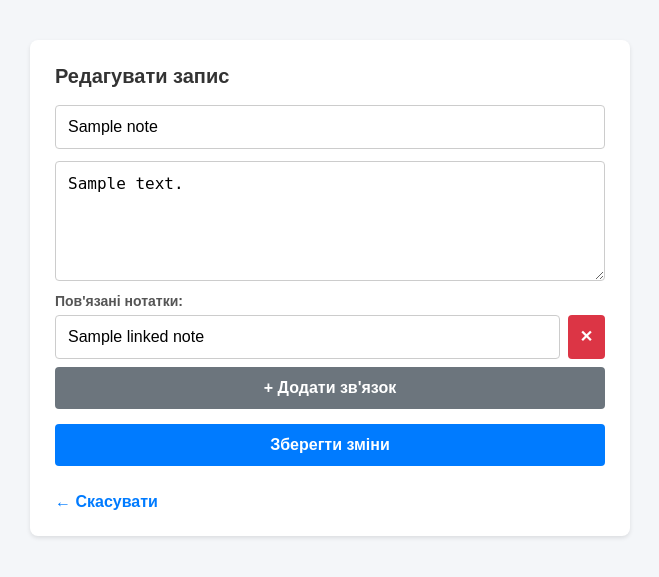
After one commit to Nick-Ptrnko/note-app, a FastAPI app: template templates/edit.html in a window 1280 px wide. The commit adds this page. Shown: the top 577 px of the page, without its empty margins (310-969 px from the left). Run offline with FastAPI, Linux system fonts and the light colour scheme; the template is opened without the code that fills it: most values are stand-ins (such as "Sample title", 1, 10 or a date in 2020).

Commit message:
before MySQL

```diff
--- a/main.py
+++ b/main.py
@@ -6,16 +6,22 @@ from fastapi.templating import Jinja2Templates
 
 app = FastAPI(title="Note Taking API")
 
-# Підключаємо папку templates для HTML-файлів
 templates = Jinja2Templates(directory="templates")
 
 
 class Note:
 
-    def __init__(self, note_id: int, title: str, content: str):
+    def __init__(
+        self,
+        note_id: int,
+        title: str,
+        content: str,
+        linked_note_ids: list[int] | None = None,
+    ):
         self.id: int = note_id
         self.title: str = title
         self.content: str = content
+        self.linked_note_ids: list[int] = linked_note_ids or []
         self.created_at: str = datetime.now().strftime("%Y-%m-%d %H:%M:%S")
 
     def to_dict(self) -> dict:
@@ -23,6 +29,7 @@ class Note:
             "id": self.id,
             "title": self.title,
             "content": self.content,
+            "linked_note_ids": self.linked_note_ids,
             "created_at": self.created_at,
         }
 
@@ -33,10 +40,32 @@ class NoteRepository:
         self._storage: dict[int, Note] = {}
         self._next_id: int = 1
 
-    def add(self, title: str, content: str) -> Note:
-        note = Note(note_id=self._next_id, title=title, content=content)
+    def add(
+        self, title: str, content: str, linked_note_ids: list[int] | None = None
+    ) -> Note:
+        note = Note(
+            note_id=self._next_id,
+            title=title,
+            content=content,
+            linked_note_ids=linked_note_ids,
+        )
         self._storage[note.id] = note
         self._next_id += 1
+        return note
+
+    def update(
+        self,
+        note_id: int,
+        title: str,
+        content: str,
+        linked_note_ids: list[int] | None = None,
+    ) -> Note | None:
+        note = self.get_by_id(note_id)
+        if not note:
+            return None
+        note.title = title
+        note.content = content
+        note.linked_note_ids = linked_note_ids or []
         return note
 
     def get_all(self) -> list[Note]:
@@ -49,15 +78,11 @@ class NoteRepository:
 repo = NoteRepository()
 
 
-# 1. Головна сторінка: список нотаток, згрупований за датами
 @app.get("/", response_class=HTMLResponse)
 async def home(request: Request):
     notes = repo.get_all()
-
-    # Сортуємо від найновіших до найстаріших
     sorted_notes = sorted(notes, key=lambda n: n.created_at, reverse=True)
 
-    # Групуємо нотатки за датою (перші 10 символів: "YYYY-MM-DD")
     grouped_notes = []
     for date, items in groupby(sorted_notes, key=lambda n: n.created_at[:10]):
         grouped_notes.append((date, list(items)))
@@ -67,30 +92,97 @@ async def home(request: Request):
     )
 
 
-# 2. Сторінка для створення нової нотатки
 @app.get("/create", response_class=HTMLResponse)
 async def create_page(request: Request):
-    return templates.TemplateResponse(request, "create.html", {})
+    notes = repo.get_all()
+    return templates.TemplateResponse(request, "create.html", {"notes": notes})
 
 
-# 3. Сторінка перегляду конкретної нотатки
+@app.get("/note/{note_id}/edit", response_class=HTMLResponse)
+async def edit_page(request: Request, note_id: int):
+    note = repo.get_by_id(note_id)
+    if not note:
+        raise HTTPException(status_code=404, detail="Нотатку не знайдено")
+    notes = repo.get_all()
+
+    # Отримуємо об'єкти пов'язаних нотаток, щоб передати їхні назви у форму редагування
+    linked_notes = [repo.get_by_id(lid) for lid in note.linked_note_ids]
+    linked_notes = [n for n in linked_notes if n is not None]
+
+    return templates.TemplateResponse(
+        request, "edit.html", {"note": note, "notes": notes, "linked_notes": linked_notes}
+    )
+
+
 @app.get("/note/{note_id}", response_class=HTMLResponse)
 async def view_note_page(request: Request, note_id: int):
     note = repo.get_by_id(note_id)
     if not note:
         raise HTTPException(status_code=404, detail="Нотатку не знайдено")
+
+    linked_notes = [repo.get_by_id(lid) for lid in note.linked_note_ids]
+    linked_notes = [n for n in linked_notes if n is not None]
+
     return templates.TemplateResponse(
-        request, "detail.html", {"note": note}
+        request, "detail.html", {"note": note, "linked_notes": linked_notes}
     )
 
 
-# 4. Обробка надсилання форми створення
+# Приймаємо список значень linked_titles замість одного рядка
 @app.post("/notes")
-async def create_note(title: str = Form(...), content: str = Form(...)):
+async def create_note(
+    title: str = Form(...),
+    content: str = Form(...),
+    linked_titles: list[str] = Form([]),
+):
     if not title.strip() or not content.strip():
         raise HTTPException(
             status_code=400, detail="Заголовок та текст не можуть бути порожніми"
         )
-    repo.add(title=title.strip(), content=content.strip())
-    # Після збереження перенаправляємо користувача назад на головну сторінку
+
+    linked_ids = []
+    all_notes = repo.get_all()
+    for t in linked_titles:
+        t_clean = t.strip()
+        if t_clean:
+            found = next((n for n in all_notes if n.title == t_clean), None)
+            if found and found.id not in linked_ids:
+                linked_ids.append(found.id)
+
+    repo.add(
+        title=title.strip(), content=content.strip(), linked_note_ids=linked_ids
+    )
     return RedirectResponse(url="/", status_code=303)
+
+
+@app.post("/note/{note_id}/update")
+async def update_note(
+    note_id: int,
+    title: str = Form(...),
+    content: str = Form(...),
+    linked_titles: list[str] = Form([]),
+):
+    if not title.strip() or not content.strip():
+        raise HTTPException(
+            status_code=400, detail="Заголовок та текст не можуть бути порожніми"
+        )
+
+    linked_ids = []
+    all_notes = repo.get_all()
+    for t in linked_titles:
+        t_clean = t.strip()
+        if t_clean:
+            found = next((n for n in all_notes if n.title == t_clean), None)
+            if found and found.id not in linked_ids and found.id != note_id:
+                linked_ids.append(found.id)
+
+    updated = repo.update(
+        note_id,
+        title=title.strip(),
+        content=content.strip(),
+        linked_note_ids=linked_ids,
+    )
+    if not updated:
+        raise HTTPException(status_code=404, detail="Нотатку не знайдено")
+
+    return RedirectResponse(url=f"/note/{note_id}", status_code=303)
--- /dev/null
+++ b/templates/edit.html
@@ -0,0 +1,78 @@
+<!DOCTYPE html>
+<html lang="uk">
+<head>
+    <meta charset="UTF-8">
+    <meta name="viewport" content="width=device-width, initial-scale=1.0">
+    <title>Редагувати — Projects log</title>
+    <style>
+        body { font-family: sans-serif; max-width: 600px; margin: 0 auto; padding: 20px 15px; background: #f4f6f9; color: #333; }
+        @media (min-width: 768px) { body { margin: 40px auto; padding: 0 20px; } .card { background: white; padding: 25px; border-radius: 8px; box-shadow: 0 2px 4px rgba(0,0,0,0.1); } }
+        h2 { margin-top: 0; font-size: 20px; }
+        input, textarea, button { display: block; width: 100%; margin-bottom: 12px; padding: 12px; box-sizing: border-box; border: 1px solid #ccc; border-radius: 4px; font-size: 16px; }
+        textarea { height: 120px; resize: vertical; }
+        label { display: block; margin-bottom: 6px; font-size: 14px; color: #555; font-weight: bold; }
+        button { background-color: #007bff; color: white; border: none; cursor: pointer; font-weight: bold; }
+        button:hover { background-color: #0056b3; }
+        .add-link-btn { background-color: #6c757d; margin-bottom: 15px; }
+        .add-link-btn:hover { background-color: #5a6268; }
+        .link-row { display: flex; gap: 8px; margin-bottom: 8px; }
+        .link-row input { margin-bottom: 0; flex: 1; }
+        .remove-btn { background-color: #dc3545; width: auto; padding: 0 12px; margin-bottom: 0; }
+        .remove-btn:hover { background-color: #c82333; }
+        .back-link { display: inline-block; margin-top: 15px; color: #007bff; text-decoration: none; font-weight: bold; }
+        .back-link:hover { text-decoration: underline; }
+    </style>
+</head>
+<body>
+
+    <div class="card">
+        <h2>Редагувати запис</h2>
+        <form action="/note/{{ note.id }}/update" method="POST">
+            <input type="text" name="title" value="{{ note.title }}" placeholder="Заголовок" required>
+            <textarea name="content" placeholder="Текст запису" required>{{ note.content }}</textarea>
+
+            <label>Пов'язані нотатки:</label>
+            <div id="links-container"></div>
+
+            <button type="button" class="add-link-btn" onclick="addLinkInput()">+ Додати зв'язок</button>
+
+            <datalist id="notes-list">
+                {% for n in notes %}
+                    {% if n.id != note.id %}
+                        <option value="{{ n.title }}">
+                    {% endif %}
+                {% endfor %}
+            </datalist>
+
+            <button type="submit">Зберегти зміни</button>
+        </form>
+        <a href="/note/{{ note.id }}" class="back-link">← Скасувати</a>
+    </div>
+
+    <script>
+        function addLinkInput(value = '') {
+            const container = document.getElementById('links-container');
+            const div = document.createElement('div');
+            div.className = 'link-row';
+            div.innerHTML = `
+                <input type="text" name="linked_titles" value="${value}" list="notes-list" placeholder="Введіть назву нотатки...">
+                <button type="button" class="remove-btn" onclick="this.parentElement.remove()">✕</button>
+            `;
+            container.appendChild(div);
+        }
+
+        // Завантажуємо вже існуючі пов'язані нотатки при редагуванні
+        const existingLinks = [
+            {% for ln in linked_notes %}
+                "{{ ln.title }}",
+            {% endfor %}
+        ];
+
+        if (existingLinks.length > 0) {
+            existingLinks.forEach(title => addLinkInput(title));
+        } else {
+            addLinkInput(); // Якщо пов'язаних немає, показуємо одне порожнє поле
+        }
+    </script>
+</body>
+</html>
--- a/templates/index.html
+++ b/templates/index.html
@@ -3,7 +3,7 @@
 <head>
     <meta charset="UTF-8">
     <meta name="viewport" content="width=device-width, initial-scale=1.0">
-    <title>Projects log</title>
+    <title>mind cards log</title>
     <style>
         /* Базові стилі для мобільних: на всю ширину вікна */
         body {
@@ -37,7 +37,7 @@
 </head>
 <body>
 
-    <h1>Projects log</h1>
+    <h1>--- mind cards log ---</h1>
 
     <div>
         <a href="/create" class="create-link">+ Створити</a>
```
Also changed, not shown: templates/create.html (+41 -19 lines), templates/detail.html (+47 -4 lines).
